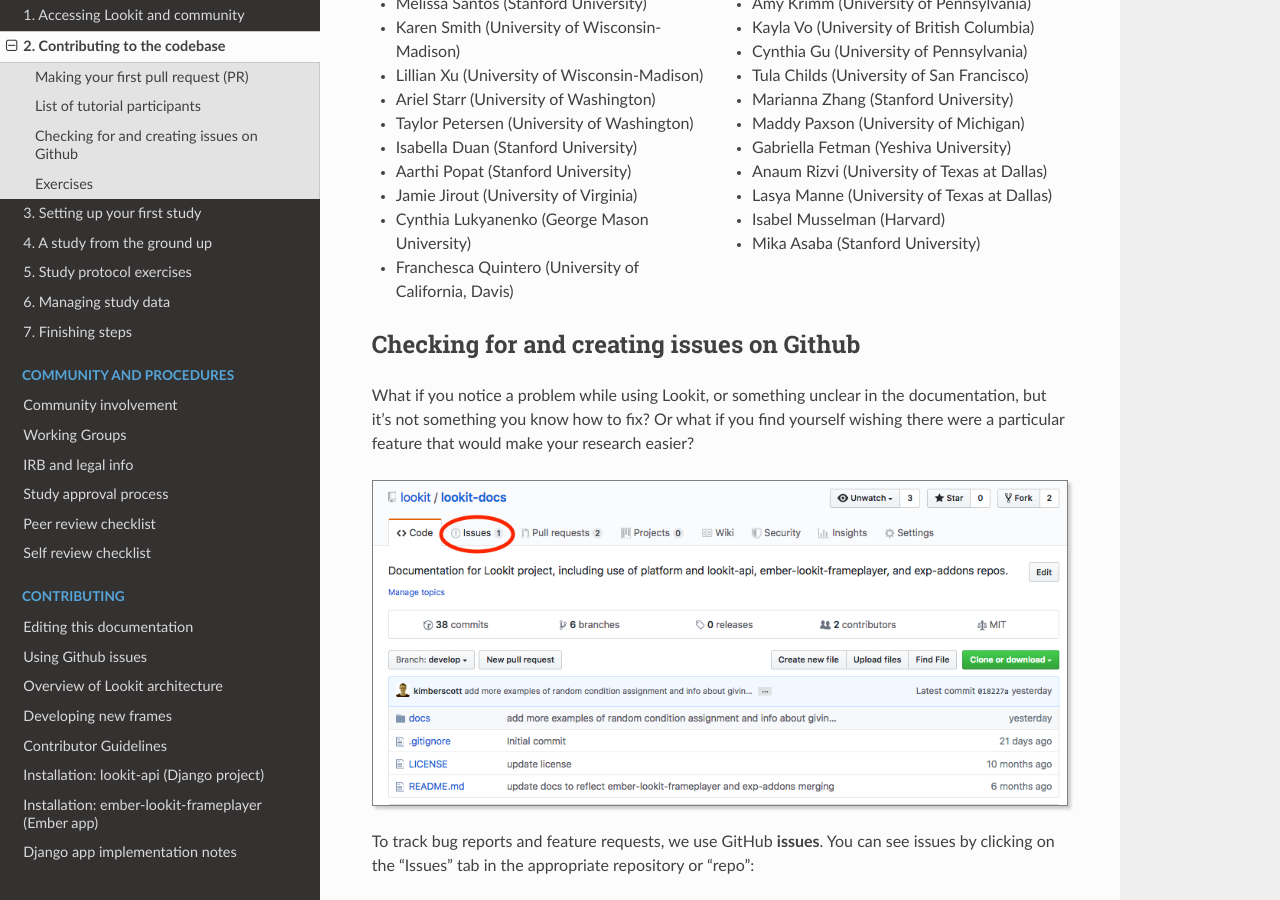
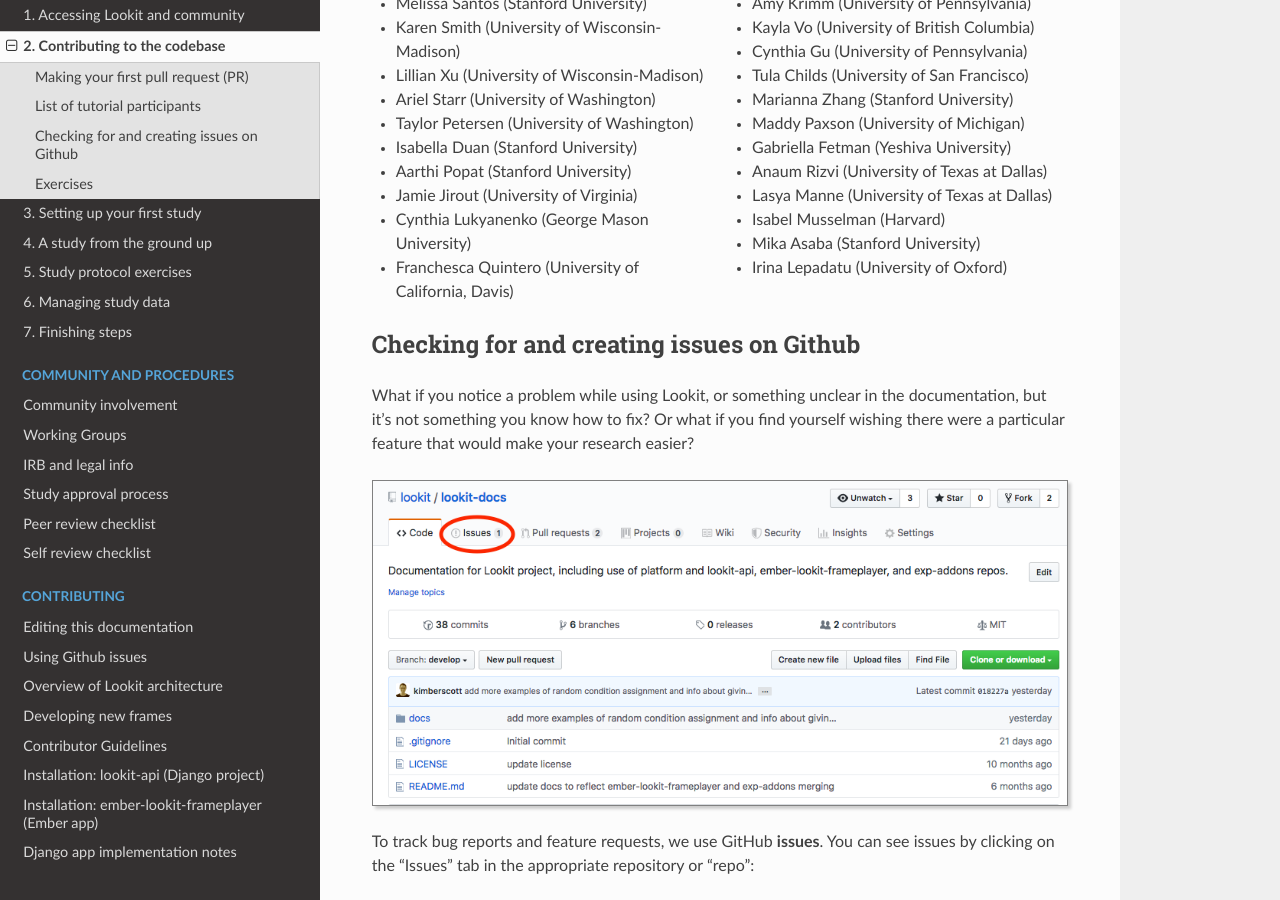
Before and after one commit to lookit/lookit-docs, a Sphinx documentation site: the page built from docs/source/tutorial-contributing.rst, in a window 1280 px wide and 900 px high, scrolled down 6489 px. Built offline with Sphinx 7.4.7 and the Read the Docs theme 2.0.0, drawn with Linux system fonts in a browser that asks for light colours.

Commit message:
Add tutorial participant to list

```diff
--- a/docs/source/tutorial-contributing.rst
+++ b/docs/source/tutorial-contributing.rst
@@ -229,6 +229,7 @@
 - Lasya Manne (University of Texas at Dallas)
 - Isabel Musselman (Harvard)
 - Mika Asaba (Stanford University)
+- Irina Lepadatu (University of Oxford)
 
 .. _Github issues overview:
 
```
